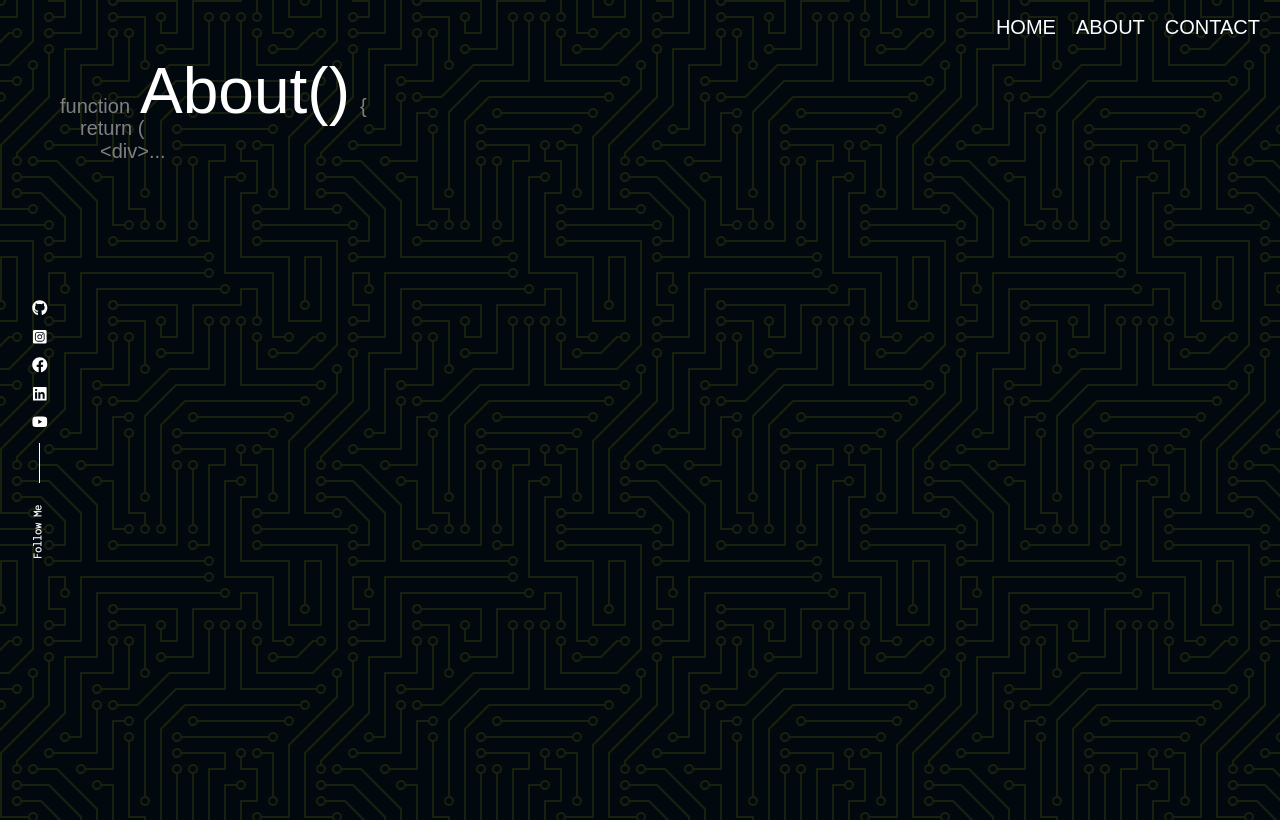
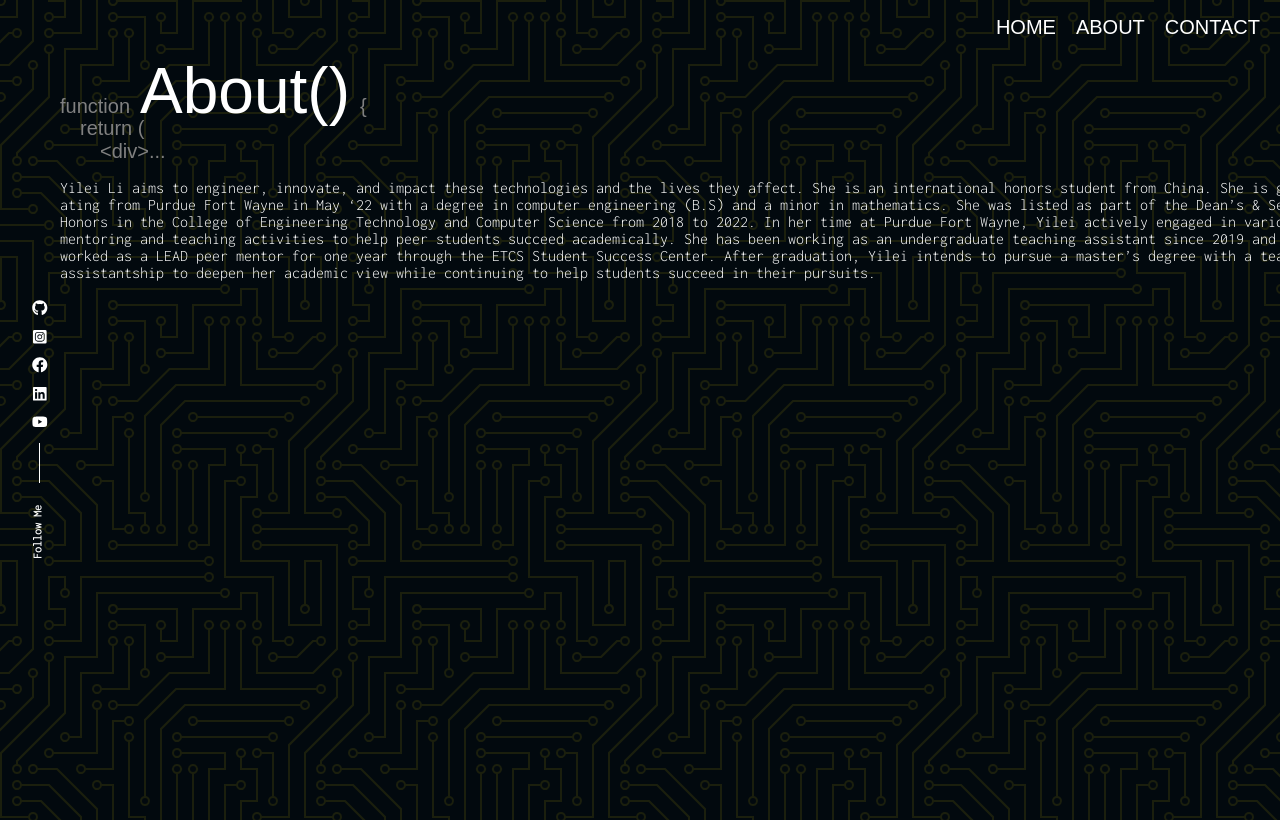
Before and after one commit to Riverflame-dev/personal-website, a React (Create React App) app in the folder frontend/: page /about in a window 1280 px wide. Shown: the top 820 px of the page. Built offline with nearby package versions, Linux system fonts and the light colour scheme; a web font is replaced by a local one.

Commit message:
added paragraph to About page

```diff
--- a/frontend/src/pages/about/index.js
+++ b/frontend/src/pages/about/index.js
@@ -11,6 +11,19 @@ export default function About() {
           <h1>About()</h1>
         </div>
         <span className="empty-span"></span>
+        <div className="page-content">
+          <p>Yilei Li aims to engineer, innovate, and impact these technologies and the lives they affect. She is an
+international honors student from China. She is graduating from Purdue Fort Wayne in May ‘22 with a degree
+in computer engineering (B.S) and a minor in mathematics. She was listed as part of the Dean’s & Semester
+Honors in the College of Engineering Technology and Computer Science from 2018 to 2022.
+
+In her time at Purdue Fort Wayne, Yilei actively engaged in various mentoring and teaching activities to help
+peer students succeed academically. She has been working as an undergraduate teaching assistant since 2019
+and has worked as a LEAD peer mentor for one year through the ETCS Student Success Center.
+
+After graduation, Yilei intends to pursue a master’s degree with a teaching assistantship to deepen her
+academic view while continuing to help students succeed in their pursuits. </p>
+        </div>
 
         <br />
       </div>
```
Also changed, not shown: 1 other file (tests, documents, lock files or other folders).
